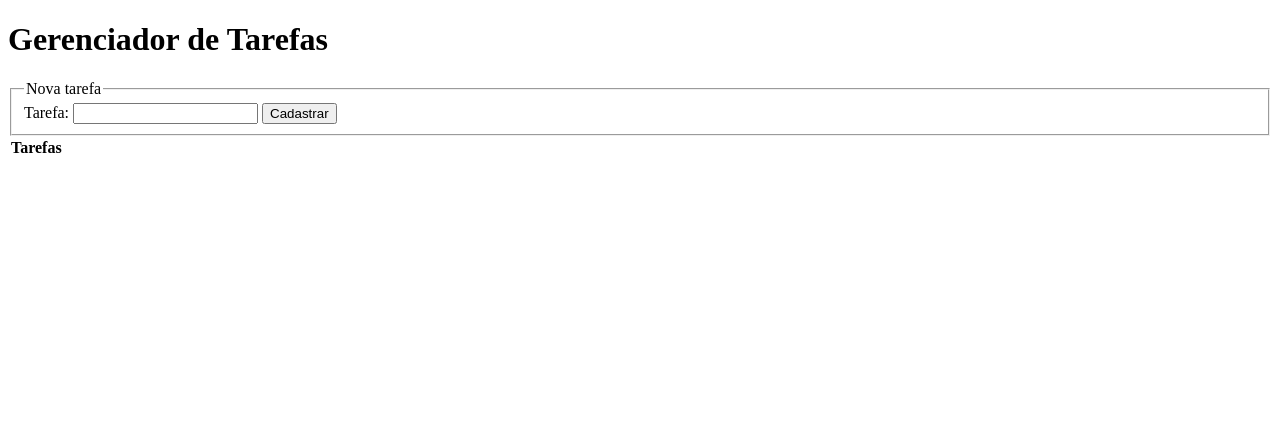
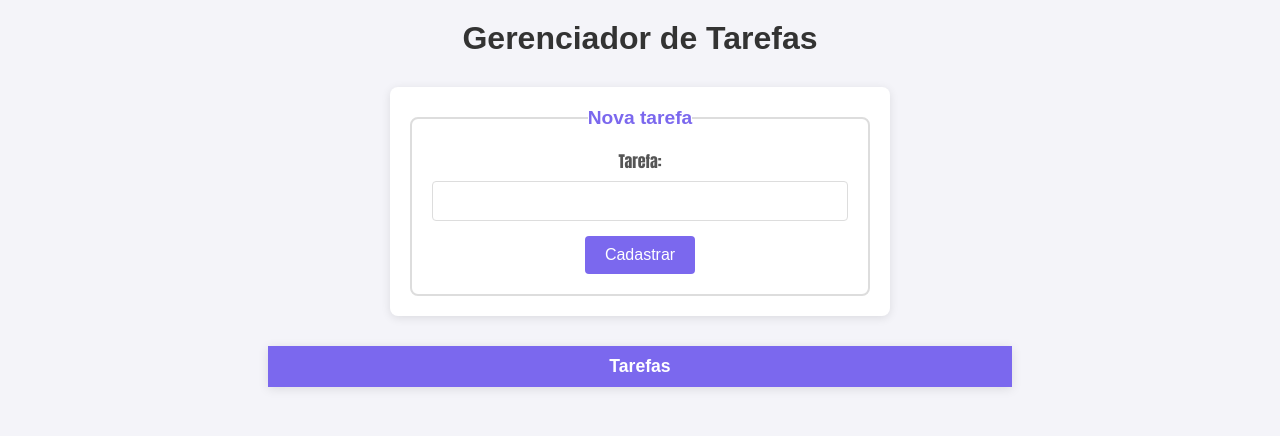
Before and after one commit to Edimar-Dev/gerenciador-de-taferas, a PHP site: page / in a window 1280 px wide. Shown: the top 436 px of the page. Run offline with PHP 8.4, Linux system fonts and the light colour scheme; lists and menus that the app fills with data are empty.

Commit message:
css da página

```diff
--- /dev/null
+++ b/css/styles.css
@@ -0,0 +1,114 @@
+/* Reset básico */
+* {
+    margin: 0;
+    padding: 0;
+    box-sizing: border-box;
+}
+
+/* Corpo da página */
+body {
+    font-family: 'Arial', sans-serif;
+    background-color: #f4f4f9;
+    color: #333;
+    padding: 20px;
+    text-align: center;
+}
+
+/* Título principal */
+h1 {
+    color: #333;
+    margin-bottom: 30px;
+}
+
+/* Estilos do formulário */
+form {
+    max-width: 500px;
+    margin: 0 auto;
+    background-color: #fff;
+    padding: 20px;
+    border-radius: 8px;
+    box-shadow: 0 2px 10px rgba(0, 0, 0, 0.1);
+}
+
+fieldset {
+    border: 2px solid #ddd;
+    padding: 20px;
+    border-radius: 8px;
+}
+
+legend {
+    font-weight: bold;
+    font-size: 1.2em;
+    color: #7B68EE;
+}
+
+label {
+    display: block;
+    margin-bottom: 15px;
+    font-size: 1em;
+    color: #555;
+}
+
+input[type="text"] {
+    width: 100%;
+    padding: 10px;
+    margin-top: 8px;
+    border: 1px solid #ddd;
+    border-radius: 4px;
+    font-size: 1em;
+    box-sizing: border-box;
+}
+
+input[type="submit"] {
+    background-color: #7B68EE;
+    color: white;
+    padding: 10px 20px;
+    border: none;
+    border-radius: 4px;
+    cursor: pointer;
+    font-size: 1em;
+    transition: background-color 0.3s;
+}
+
+input[type="submit"]:hover {
+    background-color: #7B68EE;
+}
+
+#text-tarefa {
+    font-family: Impact, Haettenschweiler, 'Arial Narrow Bold', sans-serif;
+}
+/* Estilos da tabela */
+table {
+    width: 60%;
+    margin: 30px auto;
+    border-collapse: collapse;
+    box-shadow: 0 2px 10px rgba(0, 0, 0, 0.1);
+}
+
+th {
+    background-color: #7B68EE;
+    color: white;
+    padding: 10px;
+    text-align: center;
+    font-size: 1.1em;
+}
+
+td {
+    padding: 10px;
+    border-bottom: 1px solid #ddd;
+}
+
+tr:nth-child(even) {
+    background-color: #f9f9f9;
+}
+
+tr:hover {
+    background-color: #f1f1f1;
+}
+
+
+h2 {
+    font-size: 1.5em;
+    color: #7B68EE;
+    margin-bottom: 20px;
+}
--- a/index.php
+++ b/index.php
@@ -5,6 +5,7 @@
     <meta charset="UTF-8">
     <meta name="viewport" content="width=device-width, initial-scale=1.0">
     <title>Gerenciador de Tarefas</title>
+    <link rel="stylesheet" href="./css/styles.css">
 </head>
 <body>
 
@@ -13,7 +14,7 @@
     <form>
         <fieldset>
             <legend>Nova tarefa</legend>
-            <label>
+            <label id="text-tarefa">
                 Tarefa:
                 <input type="text" name="nome">
             </label>
```
